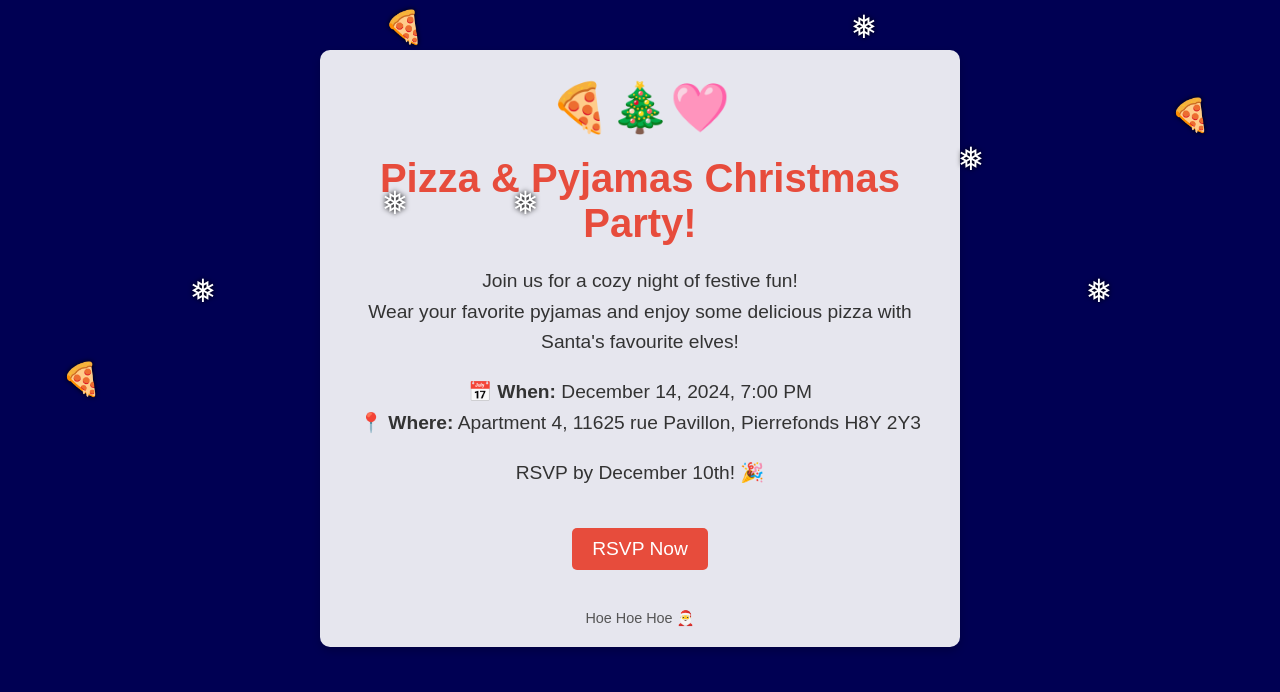
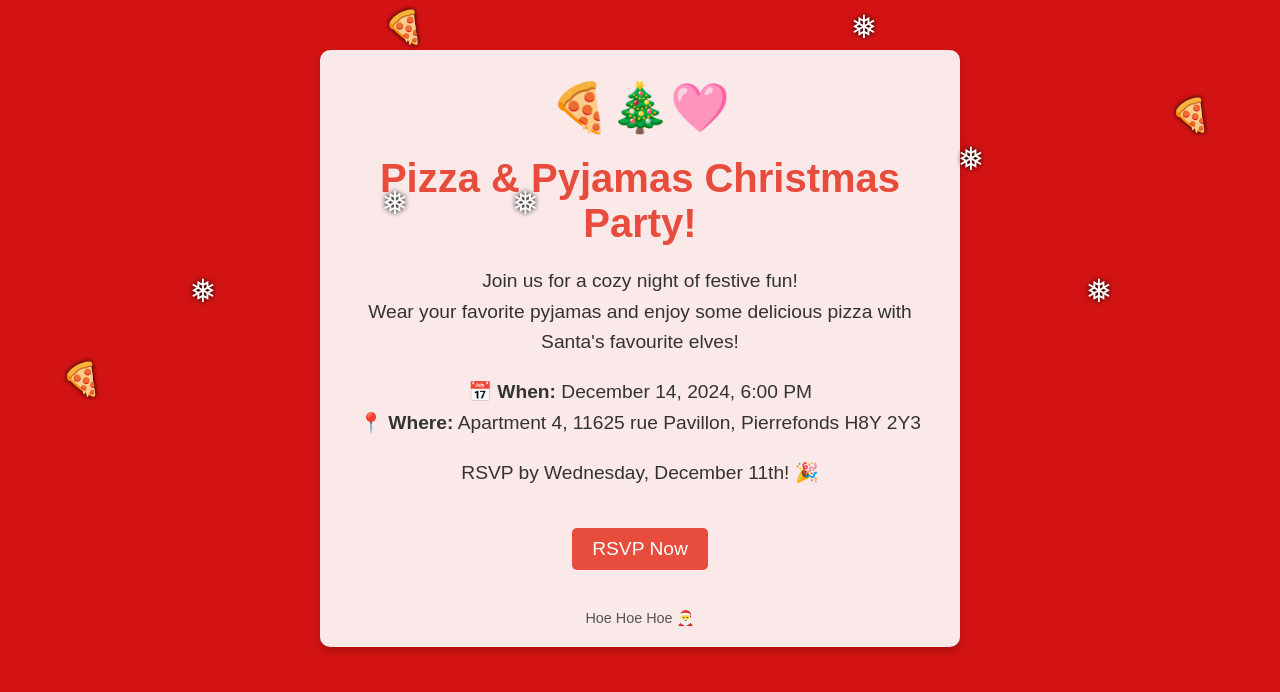
Before and after one commit to maryvillamor/pizza-pyjamas-christmas-party, a plain HTML site: page index.html in a window 1280 px wide. Drawn offline with Linux system fonts and the light colour scheme.

Commit message:
Update index.html

```diff
--- a/index.html
+++ b/index.html
@@ -7,7 +7,7 @@
     <style>
         body {
             font-family: Arial, sans-serif;
-            background-color: #000053;
+            background-color: #d31313;
             color: white;
             margin: 0;
             padding: 0;
@@ -159,11 +159,11 @@
             Wear your favorite pyjamas and enjoy some delicious pizza with Santa's favourite elves!
         </p>
         <p>
-            📅 <strong>When:</strong> December 14, 2024, 7:00 PM<br>
+            📅 <strong>When:</strong> December 14, 2024, 6:00 PM<br>
             📍 <strong>Where:</strong> Apartment 4, 11625 rue Pavillon, Pierrefonds H8Y 2Y3
         </p>
         <p>
-            RSVP by December 10th! 🎉
+            RSVP by Wednesday, December 11th! 🎉
         </p>
         <a class="btn" href="sms:+15142246810?body=I%20am%20RSVPing%20for%20the%20Pizza%20%26%20Pyjamas%20Christmas%20Party">
             RSVP Now
```
